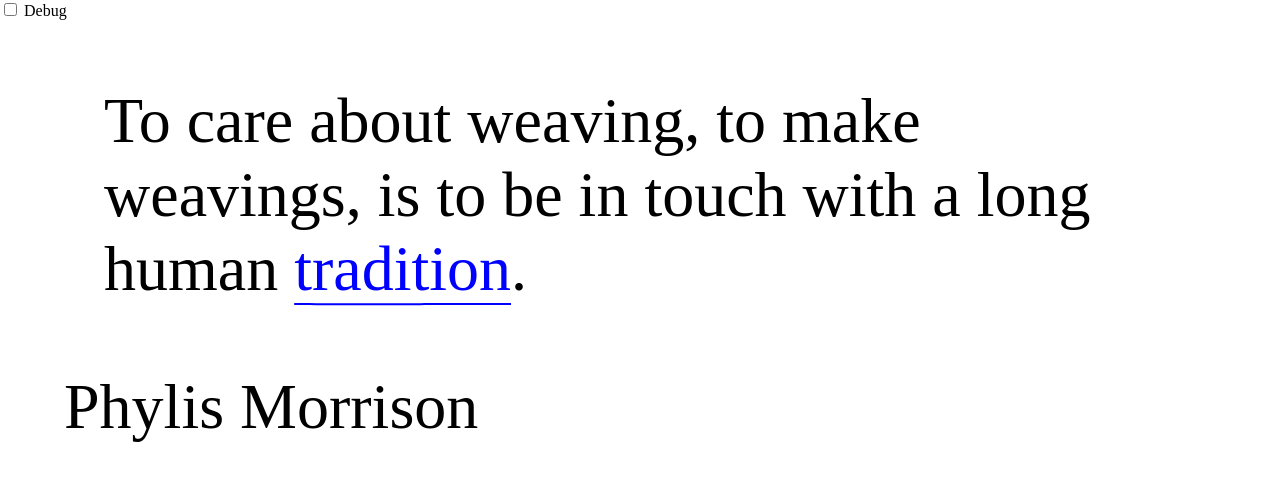
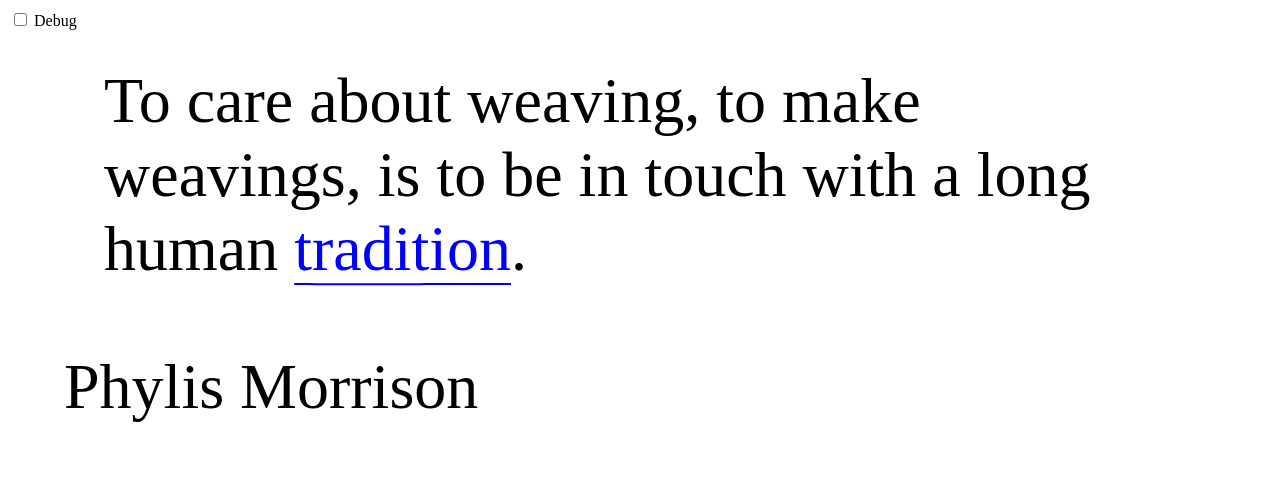
Before and after one commit to kayserifserif/stitched-links, a plain HTML site: page index.html in a window 1280 px wide. Drawn offline with Linux system fonts and the light colour scheme.

Commit message:
feat: fix debug checkbox

```diff
--- a/index.html
+++ b/index.html
@@ -10,7 +10,7 @@
 <body>
   <canvas id="canvas"></canvas>
 
-  <div>
+  <div id="debugDiv">
     <input type="checkbox" id="debug" name="debug">
     <label for="debug">Debug</label>
   </div>
--- a/styles.css
+++ b/styles.css
@@ -50,3 +50,9 @@ body {
   display: block;
   margin: 4rem auto;
 }
+
+#debugDiv {
+  position: fixed;
+  top: 10px;
+  left: 10px;
+}
```
